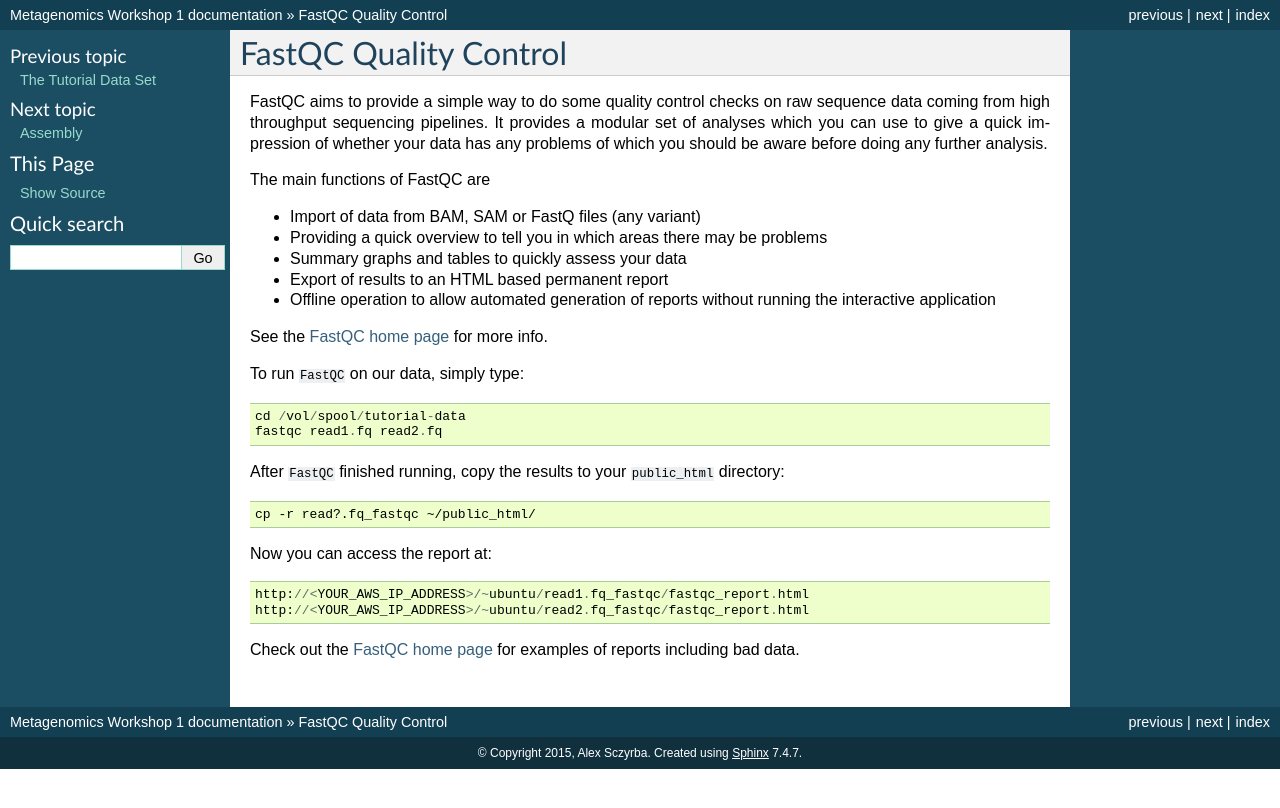
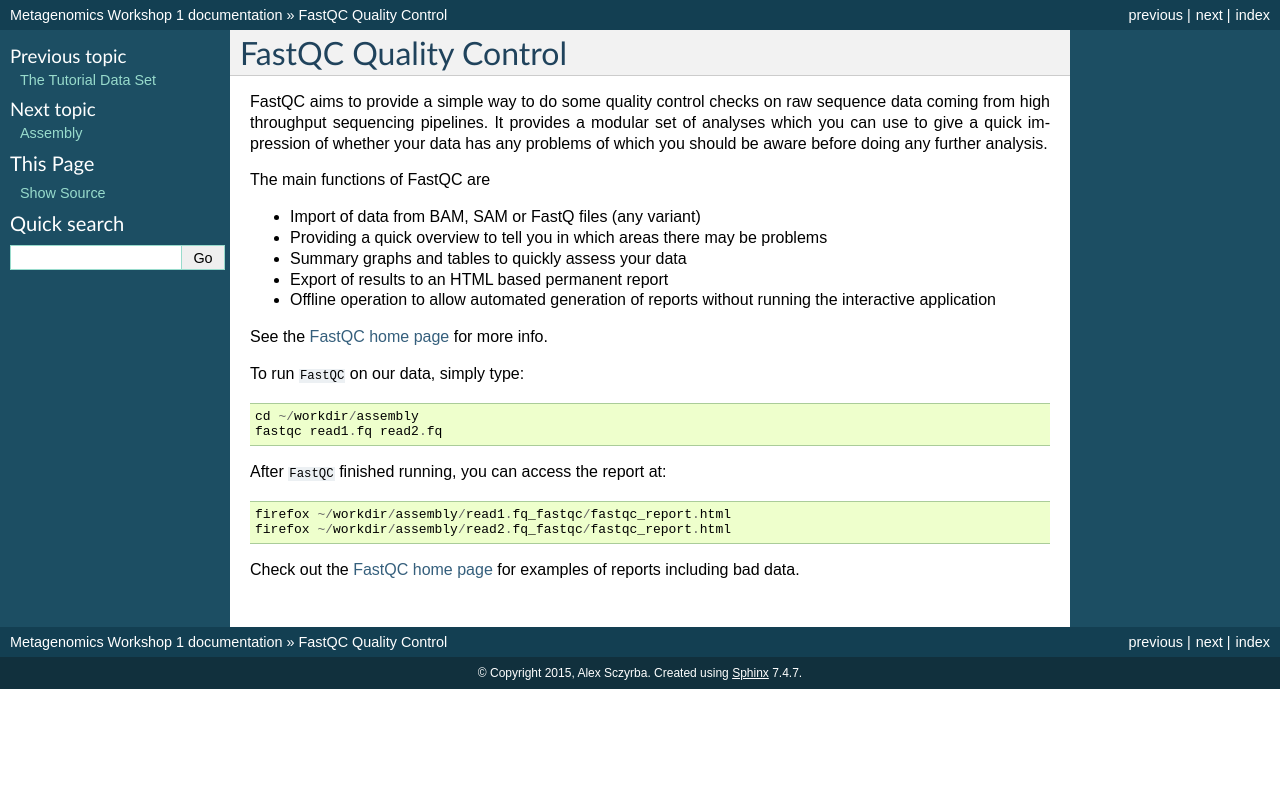
Before and after one commit to metagenomics/metagenomics-workshop, a Sphinx documentation site: the page built from docs/qc/index.rst, in a window 1280 px wide. Shown: the top 808 px of the page. Built offline with Sphinx 7.4.7, drawn with Linux system fonts in a browser that asks for light colours.

Commit message:
Update index.rst

```diff
--- a/docs/qc/index.rst
+++ b/docs/qc/index.rst
@@ -20,17 +20,13 @@
 
 To run ``FastQC`` on our data, simply type::
 
-  cd /vol/spool/tutorial-data
+  cd ~/workdir/assembly
   fastqc read1.fq read2.fq
 
-After ``FastQC`` finished running, copy the results to your ``public_html`` directory::
+After ``FastQC`` finished running, you can access the report at::
 
-  cp -r read?.fq_fastqc ~/public_html/
-
-Now you can access the report at::
-
-    http://<YOUR_AWS_IP_ADDRESS>/~ubuntu/read1.fq_fastqc/fastqc_report.html
-    http://<YOUR_AWS_IP_ADDRESS>/~ubuntu/read2.fq_fastqc/fastqc_report.html
+    firefox ~/workdir/assembly/read1.fq_fastqc/fastqc_report.html
+    firefox ~/workdir/assembly/read2.fq_fastqc/fastqc_report.html
 
 Check out the `FastQC home page <http://www.bioinformatics.babraham.ac.uk/projects/fastqc/>`_ for examples
 of reports including bad data.
```
